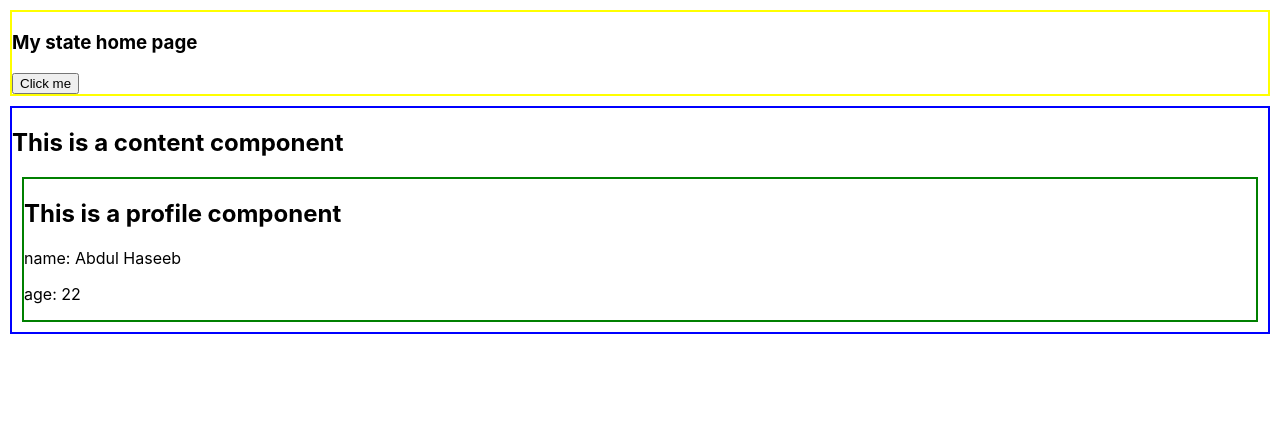
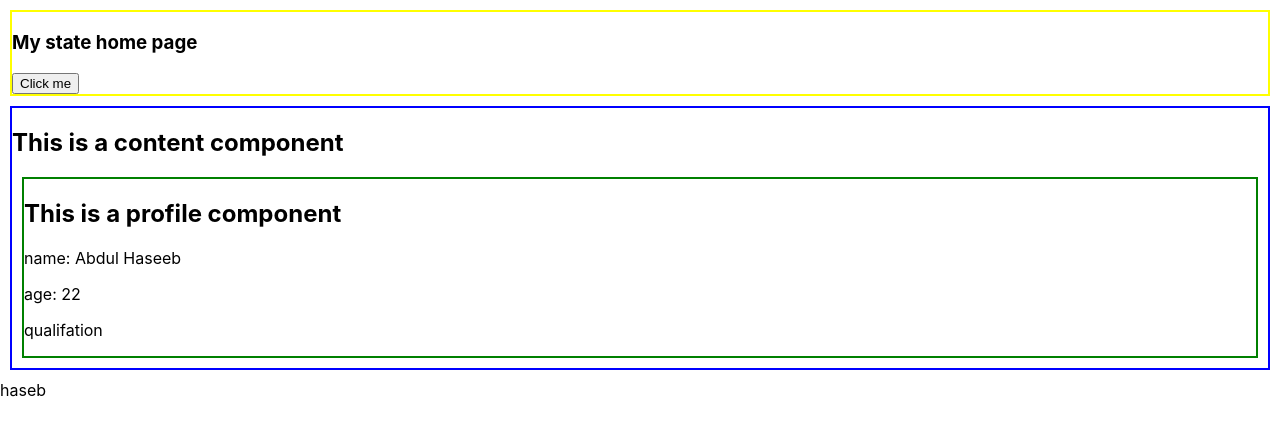
Before and after one commit to m10labs/ReactJS-FirstCourse, a React (Create React App) app: page / in a window 1280 px wide. Shown: the top 436 px of the page. Built offline with nearby package versions, Linux system fonts and the light colour scheme.

Commit message:
test change#1

```diff
--- a/src/App.js
+++ b/src/App.js
@@ -10,6 +10,7 @@ function App() {
     <>
       <Navbar />
       <Content />
+      <div>haseb</div>
     </>
   );
 }
--- a/src/Profile.js
+++ b/src/Profile.js
@@ -15,6 +15,7 @@ function Profile() {
       <h2>This is a profile component</h2>
       <p onClick={ChangeName}>name: {name}</p>
       <p>age: {age}</p>
+      <p>qualifation</p>
     </div>
   );
 }
```
